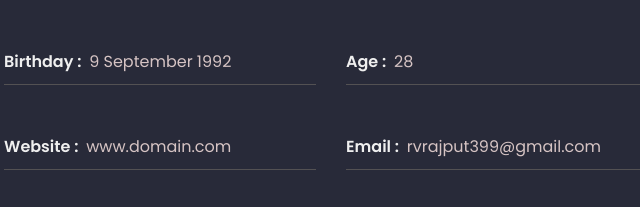
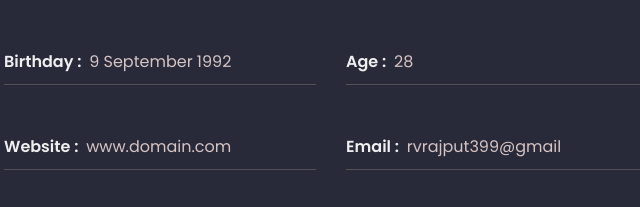
Before and after one commit to rajveer09/AOS---portfo, a plain HTML site: page index.html in a window 1280 px wide. Shown: the part 1180-1387 px from the top of the page, 81-721 px from the left. Drawn offline with nearby package versions, Linux system fonts and the light colour scheme; no server answers; animation ran at ten frames a second.

Commit message:
.com
com

```diff
--- a/index.html
+++ b/index.html
@@ -137,7 +137,7 @@
                                     <p>Website : <span>www.domain.com</span></p>
                                 </div>
                                 <div class="info-item padd-15">
-                                    <p>Email : <span>rvrajput399@gmail.com</span></p>
+                                    <p>Email : <span>rvrajput399@gmail</span></p>
                                 </div>
                                 <div class="info-item padd-15">
                                     <p>Degree : <span>B.Tech</span></p>
```
